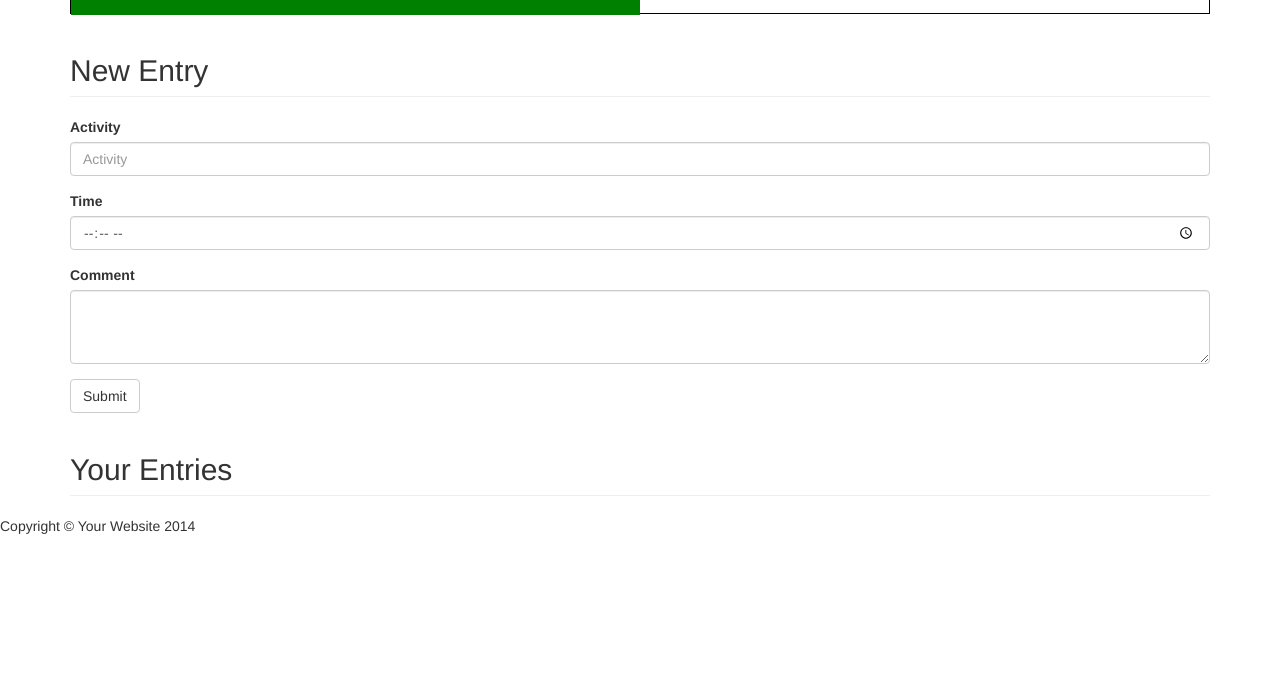
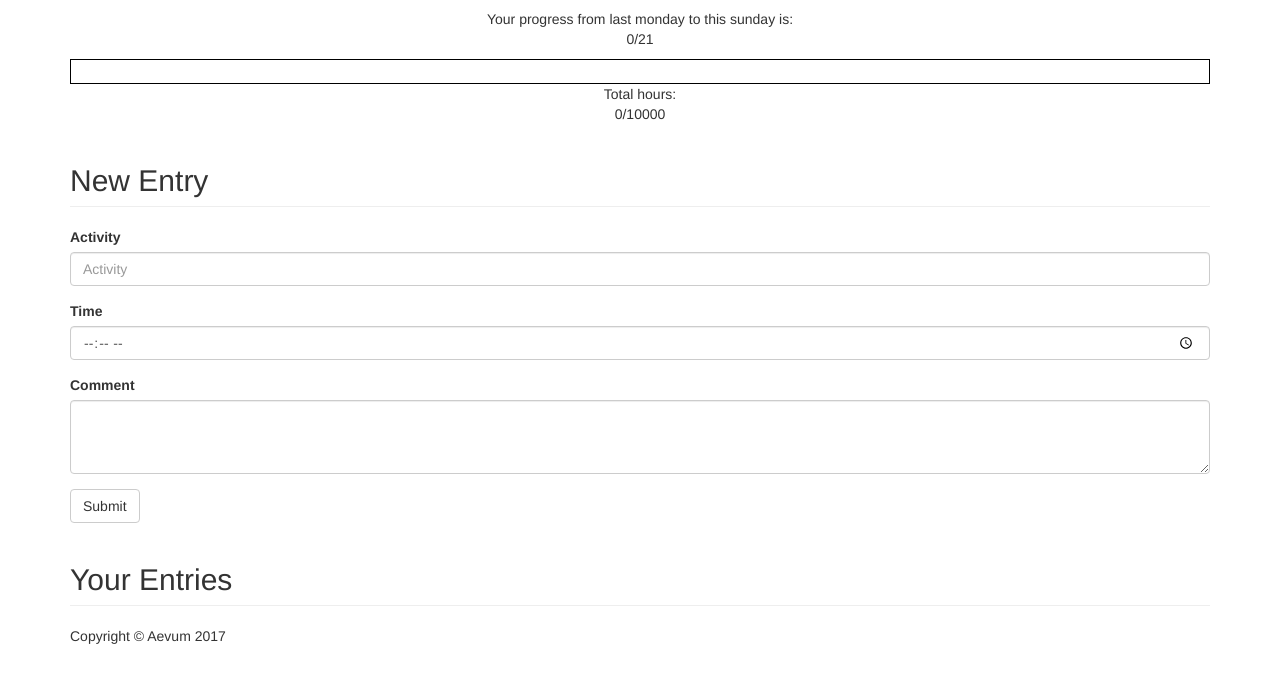
Before and after one commit to Evgeniypd95/aevum, a CodeIgniter app: page /html/ in a window 1280 px wide. Shown: the part 51-734 px from the top of the page. Run offline with CodeIgniter, Linux system fonts and the light colour scheme; data that the repository does not hold is empty; some libraries are stand-ins or nearby versions.

Commit message:
time tracking done

```diff
--- a/application/controllers/Home.php
+++ b/application/controllers/Home.php
@@ -22,8 +22,14 @@ class Home extends CI_Controller {
 	{
 		$this->load->library(array('form_validation', 'session'));
 		//how to eliminate foreach?
-		//$this->db->select_sum('time');
-		$data['num'] = $this->db->get('posts');
+
+		$this->db->where('date <= ', date('Y/m/d/h/i', strtotime('sunday this week')));
+		$this->db->where('date >= ', date('Y/m/d/h/i', strtotime('monday last week')));
+		$this->db->select_sum('time');
+		$data['timedb'] = $this->db->get('posts');
+
+		$this->db->select_sum('time');
+		$data['timetotal'] = $this->db->get('posts');
 
 		$this->db->order_by('id', 'DESC');
 		$data['query'] = $this->db->get('posts');
--- a/application/views/home_page.php
+++ b/application/views/home_page.php
@@ -3,23 +3,35 @@
 
 
 
-            <!-- Blog Entries Column -->
+
 
 
 <div class="row">
             <div class="col-md-12">
-            <?php foreach ($num->result() as $row): ?>
+            <?php foreach ($timedb->result() as $row): ?>
             <p class="text-center" style="margin-top: 40px;">
-            <?php $test=strtotime($row->date); $date = strtotime("last monday");
-echo date('M d, Y', $date); ?>
-            <!-- <?php
-            if (empty($row->date)) echo "0";
-            else echo $row->date;  ?>/10000</p>
-
-            <?php endforeach;?> -->
-                <div class="progressbar"><div class="progressbar2"></div>
+            Your progress from last monday to this sunday is:</br>
+            <?php
+            if (empty($row->time)) echo "0";
+            else echo $row->time;  ?>/21</p>
+            <?php endforeach;?>
+                <div class="progressbar"><div id="myBtn" onclick="myFunction()" class="progressbar2"></div>
                 </div>
                 </div></div>
+                <?php foreach ($timedb->result() as $row): ?>
+<script type="text/javascript">document.getElementById("myBtn").style.width = "<?php $tothour = $row->time; $width = $tothour*100/21; if ($width>100) {echo 100;} else {echo $width;}?>%";</script>
+<?php endforeach;?>
+
+<?php foreach ($timetotal->result() as $row): ?>
+            <p class="text-center">
+            Total hours:</br>
+            <?php
+            if (empty($row->time)) echo "0";
+            else echo $row->time;  ?>/10000</p>
+            <?php endforeach;?>
+
+<!-- Blog Entries Column -->
+
                 <h2 class="page-header">
                     New Entry
                 </h2>
@@ -33,7 +45,7 @@ echo date('M d, Y', $date); ?>
                         </div>
                         <div class="form-group">
                             <label for="InputTime">Time</label>
-                            <input type="time" class="form-control" name="time" id="InputTime" placeholder="120 min">
+                            <input type="time" class="form-control" name="time" id="InputTime" placeholder="120 hour">
                         </div>
                         <div class="form-group">
                             <label for="InputComment">Comment</label>
@@ -57,8 +69,3 @@ echo date('M d, Y', $date); ?>
                 Comment: <?php echo $row->comment;?><hr>
 
                 <?php endforeach;?>
-
-            </div>
-
-        </div>
-        <!-- /.row -->
--- a/application/views/templates/footer.php
+++ b/application/views/templates/footer.php
@@ -2,7 +2,7 @@
         <footer>
             <div class="row">
                 <div class="col-lg-12">
-                    <p>Copyright &copy; Your Website 2014</p>
+                    <p>Copyright &copy; Aevum 2017</p>
                 </div>
                 <!-- /.col-lg-12 -->
             </div>
```
Also changed, not shown: application/views/custom_css.php (added, +25 -0 lines), css/custom_css.php (added, +25 -0 lines).
